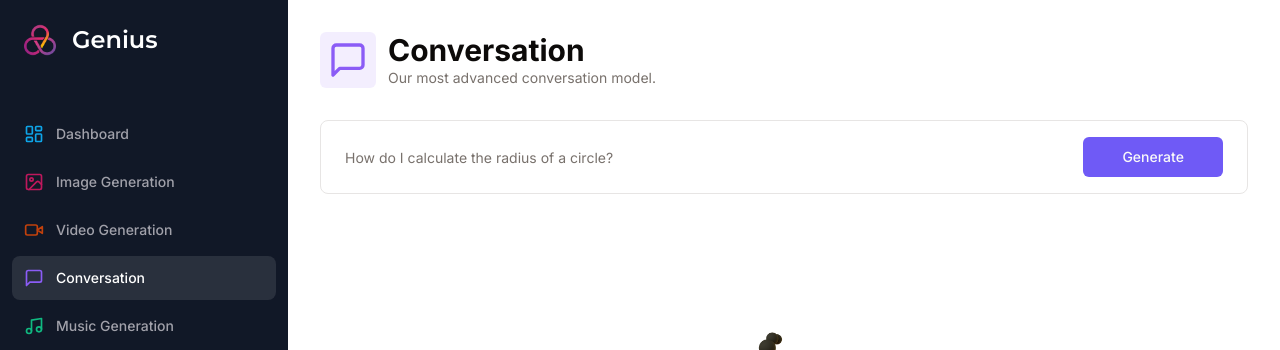
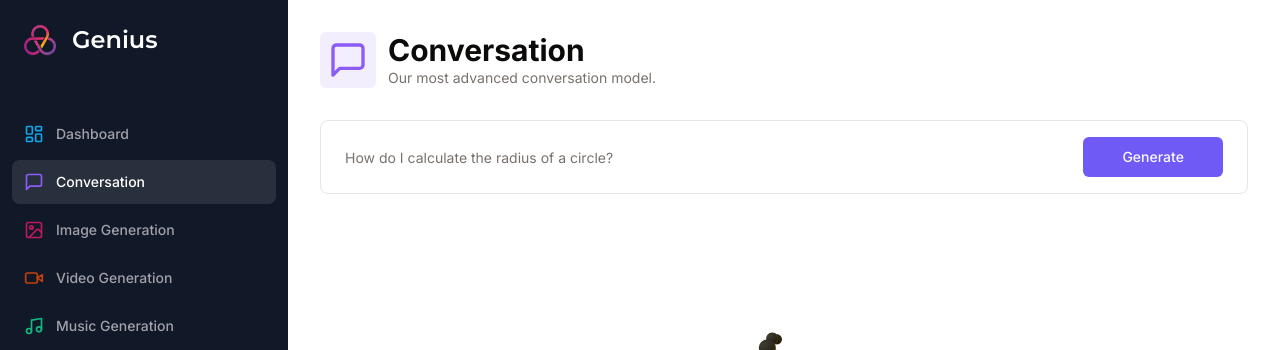
Before and after one commit to Naruto0829/next13-ai-saas, a Next.js app: page /conversation in a window 1280 px wide. Shown: the top 350 px of the page. Built offline with nearby package versions, Linux system fonts and the light colour scheme; no server answers.

Commit message:
feat: reorder

```diff
--- a/components/sidebar.tsx
+++ b/components/sidebar.tsx
@@ -23,6 +23,12 @@ const routes = [
     color: "text-sky-500"
   },
   {
+    label: 'Conversation',
+    icon: MessageSquare,
+    href: '/conversation',
+    color: "text-violet-500",
+  },
+  {
     label: 'Image Generation',
     icon: ImageIcon,
     color: "text-pink-700",
@@ -33,12 +39,6 @@ const routes = [
     icon: VideoIcon,
     color: "text-orange-700",
     href: '/video',
-  },
-  {
-    label: 'Conversation',
-    icon: MessageSquare,
-    href: '/conversation',
-    color: "text-violet-500",
   },
   {
     label: 'Music Generation',
```
